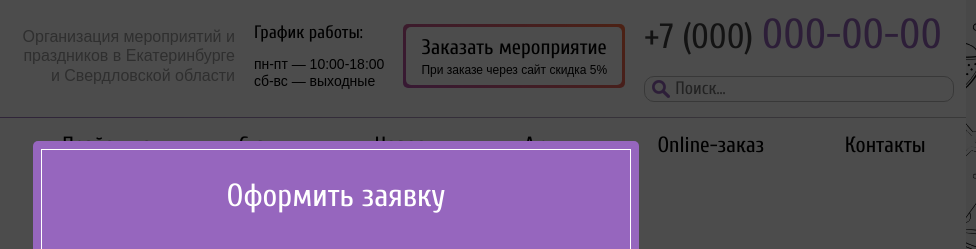
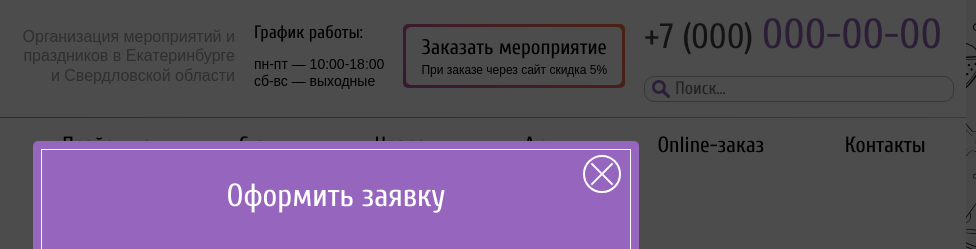
Before and after one commit to Vadim-Moshev/portfolio_showekb, a website built with webpack: page src/index.html in a window 1280 px wide. Shown: the top 249 px of the page, 304-1280 px from the left. Built offline with nearby package versions, Linux system fonts and the light colour scheme.

Commit message:
add close button for popup

```diff
--- a/src/index.html
+++ b/src/index.html
@@ -9,6 +9,7 @@
   <body>
     <div class="modal-overlay">
       <div class="modal-popup">
+        <button class="modal-popup__close"></button>
         <div class="modal-popup__header">Оформить заявку</div>
         <form class="modal-popup__form" action="">
           <div class="modal-popup__form-row">
--- a/src/styles/fragments/_modal.scss
+++ b/src/styles/fragments/_modal.scss
@@ -16,6 +16,45 @@
     border-radius: $rounded;
     outline: 1px solid #fff;
     outline-offset: -9px;
+    position: relative;
+
+    .modal-popup__close {
+      @include like-button(2px solid #fff, 17px, transparent, #fff);
+      border-radius: 50%;
+      position: absolute;
+      right: 18px;
+      top: 14px;
+      transform: rotate(45deg);
+      transition: background-color 0.3s linear;
+
+      &:hover {
+        background-color: #fff;
+      }
+
+      &:before,
+      &:after {
+        content: "";
+        position: absolute;
+        display: block;
+        height: 2px;
+        width: 30px;
+        background-color: #fff;
+        left: 50%;
+        top: 50%;
+        transform: translate(-50%, -50%);
+        transition: background-color 0.3s linear;
+      }
+
+      &:after {
+        height: 30px;
+        width: 2px;
+      }
+
+      &:hover:after,
+      &:hover:before {
+        background-color: $violet;
+      }
+    }
 
     .modal-popup__header {
       @include font(32px, "cuprum_regular", #fff, 1.2);
```
Also changed, not shown: 1 other file.
